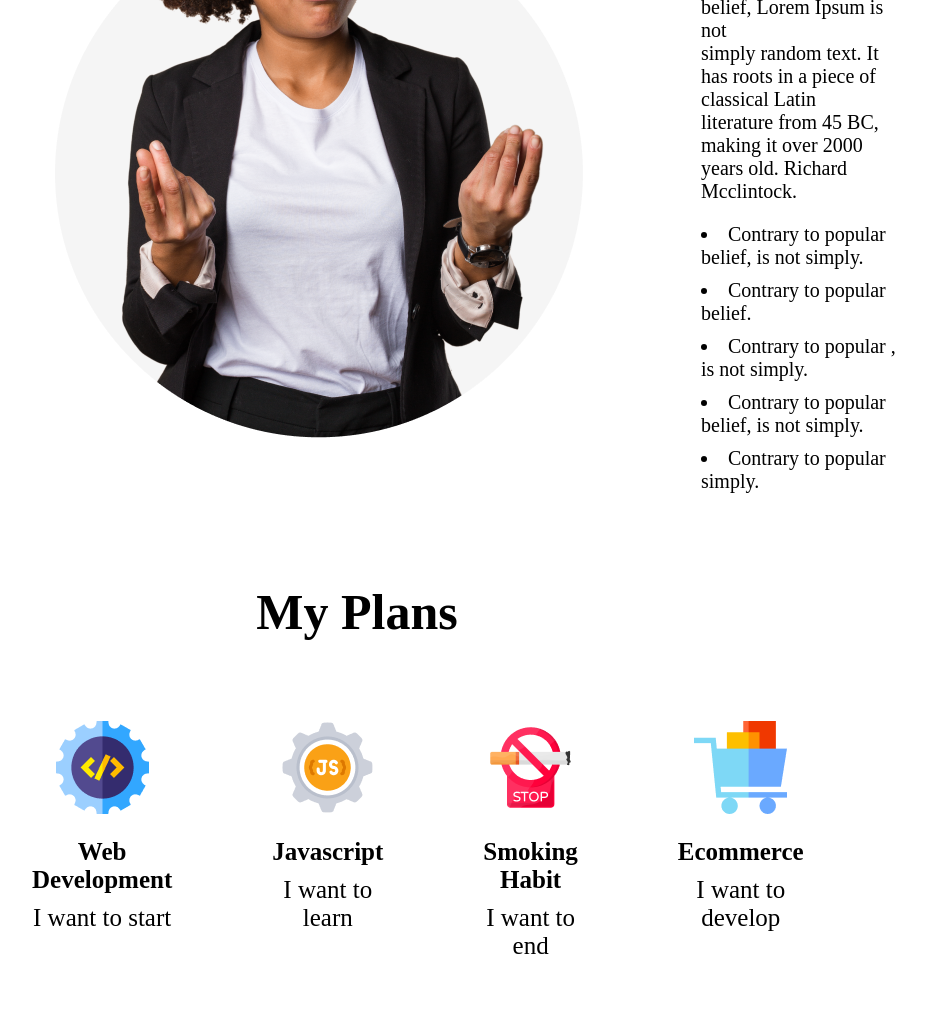
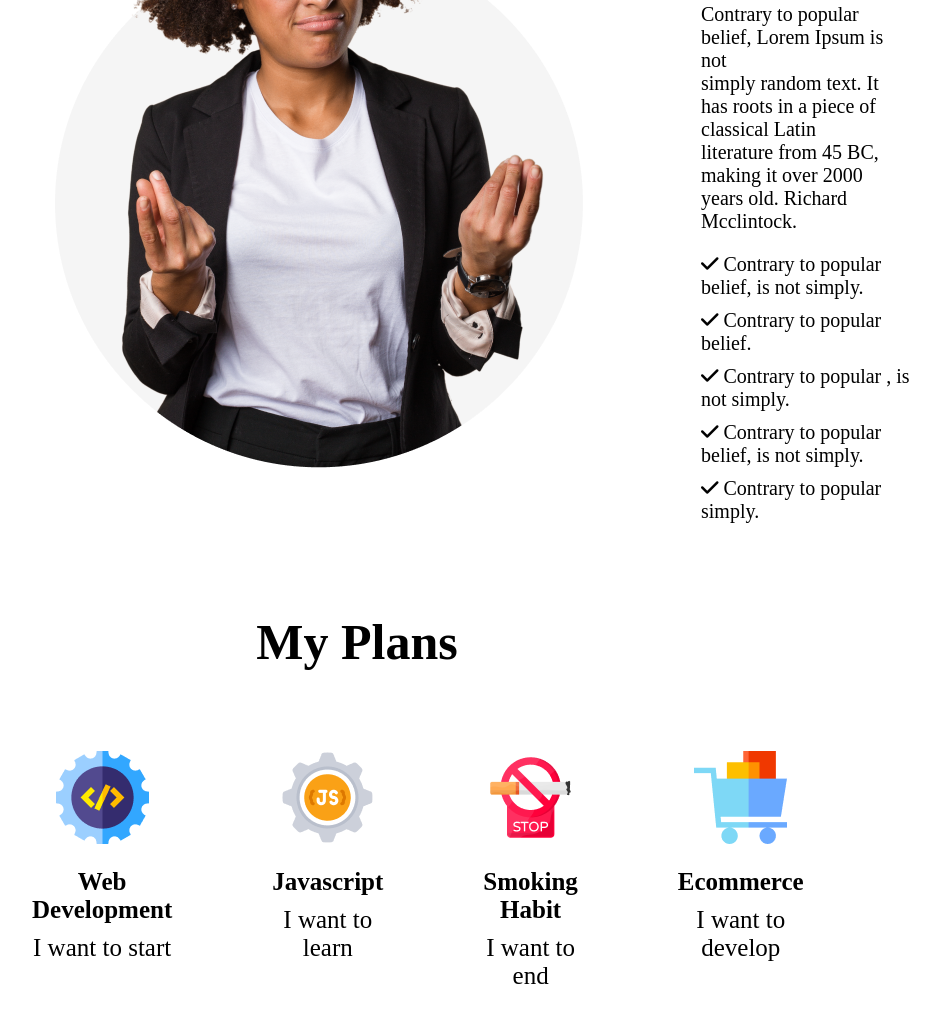
Before and after one commit to Shanto57575/New-Year-Project, a plain HTML site: page index.html in a window 1280 px wide. Shown: the part 1322-2344 px from the top of the page, without its empty margins (268-1208 px from the left). Drawn offline with Linux system fonts and the light colour scheme.

Commit message:
final touch

```diff
--- a/design/style.css
+++ b/design/style.css
@@ -6,8 +6,9 @@
     display: flex;
 }
 .banner {
-    gap: 100px;
-    padding: 320px 320px 100px 320px;
+    background-repeat: no repeat;
+    background-size: cover;
+    padding: 350px 50px 100px 0;
     background-image: url('../images/banner/banner3.png');
 }
 
@@ -68,8 +69,11 @@
     margin-bottom: 20px;
 }
 
+ul{
+    padding-left: 0;
+}
 li{
-    text-align: left;
+    list-style: none;
     margin-bottom: 10px;
     font-size: 20px;
 }
--- a/index.html
+++ b/index.html
@@ -7,6 +7,7 @@
     <meta name="viewport" content="width=device-width, initial-scale=1.0">
     <title>Ney Year Project</title>
     <link rel="stylesheet" href="design/style.css">
+    <script src="https://kit.fontawesome.com/7ab3dc5740.js" crossorigin="anonymous"></script>
 </head>
 
 <body>
@@ -39,11 +40,13 @@
                     classical Latin literature from 45 BC, making it over
                     2000 years old. Richard Mcclintock.
                 </p>
-                <li>Contrary to popular belief, is not simply.</li>
-                <li>Contrary to popular belief.</li>
-                <li>Contrary to popular , is not simply.</li>
-                <li> Contrary to popular belief, is not simply.</li>
-                <li> Contrary to popular simply.</li>
+                <ul>
+                    <li><i class="fa-sharp fa-solid fa-check"></i> Contrary to popular belief, is not simply.</li>
+                    <li><i class="fa-sharp fa-solid fa-check"></i> Contrary to popular belief.</li>
+                    <li><i class="fa-sharp fa-solid fa-check"></i> Contrary to popular , is not simply.</li>
+                    <li><i class="fa-sharp fa-solid fa-check"></i> Contrary to popular belief, is not simply.</li>
+                    <li><i class="fa-sharp fa-solid fa-check"></i> Contrary to popular simply.</li>
+                </ul>
             </div>
         </section>
         <section class="sec1">
@@ -103,7 +106,9 @@
         <div class="ftr">
             <div>
                 <h3 class="ftr-tittle">Future</h3>
-                   <p class="ftr-sub">Lorem ipsum, dolor sit amet consectetur adipisicing elit. Sint vitae nisi aperiam sunt, soluta quasi? Maxime placeat blanditiis suscipit a atque dignissimos dolore vero praesentium sapiente commodi quasi, debitis nemo.
+                <p class="ftr-sub">Lorem ipsum, dolor sit amet consectetur adipisicing elit. Sint vitae nisi aperiam
+                    sunt, soluta quasi? Maxime placeat blanditiis suscipit a atque dignissimos dolore vero praesentium
+                    sapiente commodi quasi, debitis nemo.
                 </p>
                 <h4>Email : info@gmail.com</h4> <br>
                 <h4>Phone : 01234567899</h4> <br>
```
Lines whose indentation alone changed are shown as unchanged.
